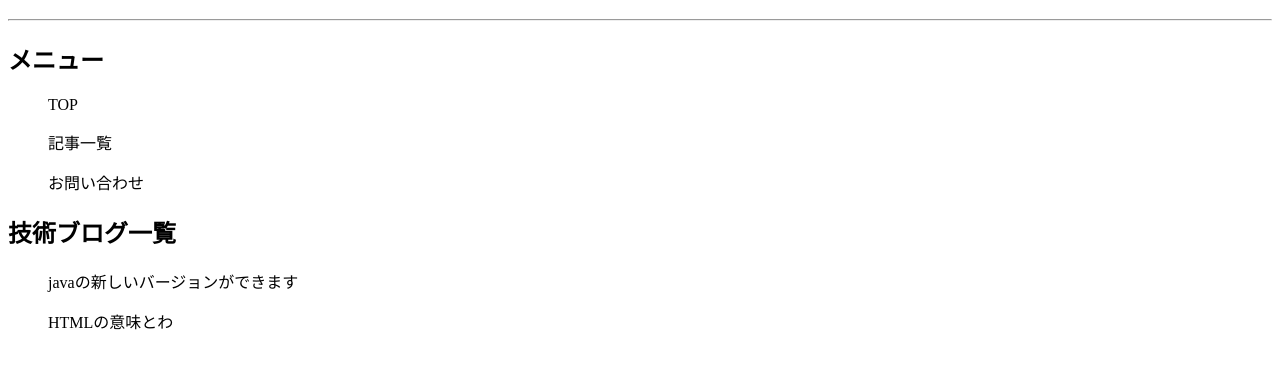
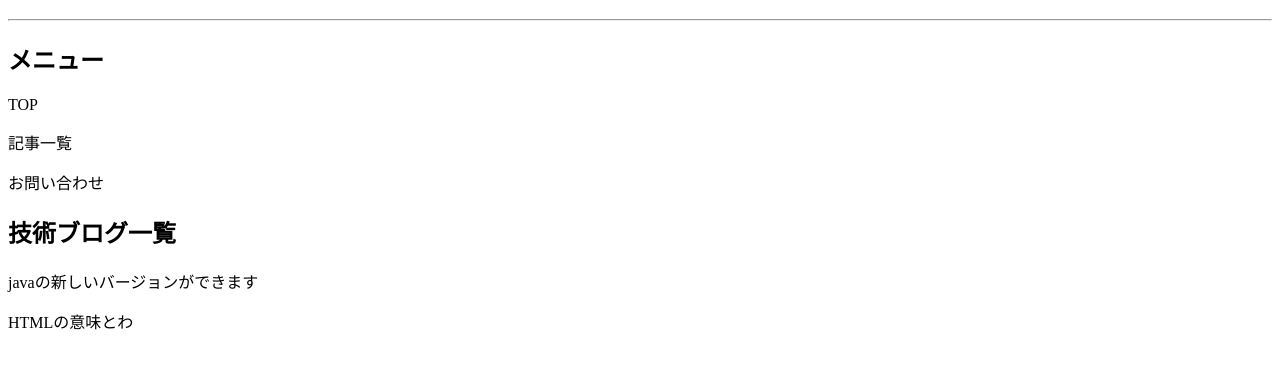
Before and after one commit to Yuzurusaya/HTML-Practice, a plain HTML site: page practice/practice.html in a window 1280 px wide. Shown: the part 70-438 px from the top of the page. Drawn offline with Linux system fonts and the light colour scheme.

Commit message:
practice2

```diff
--- a/practice/practice.html
+++ b/practice/practice.html
@@ -8,16 +8,18 @@
 <body>
     <h1><span style="color: red;">天才エンジニア</span>の技術ブログ</h1>
     <hr>
-    <h2>メニュー</h2>
-    <dir>
+
+    <div>
+        <h2>メニュー</h2>
         <p>TOP</p>
         <p>記事一覧</p>
         <p>お問い合わせ</p>
-    </dir>
-    <h2>技術ブログ一覧</h2>
-    <dir>
+    </div>
+
+    <div>
+        <h2>技術ブログ一覧</h2>
         <p>javaの新しいバージョンができます</p>
         <p>HTMLの意味とわ</p>
-    </dir>
+    </div>
 </body>
 </html>
```
